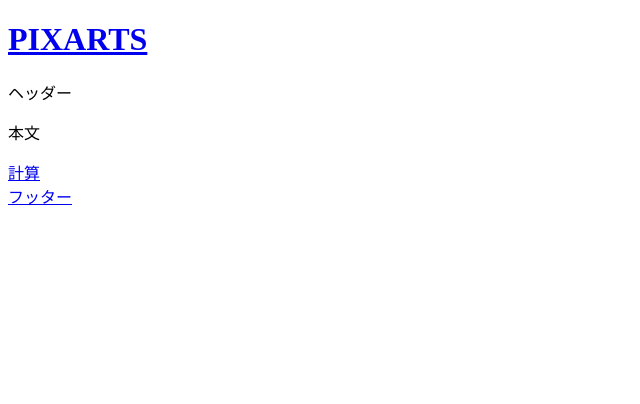
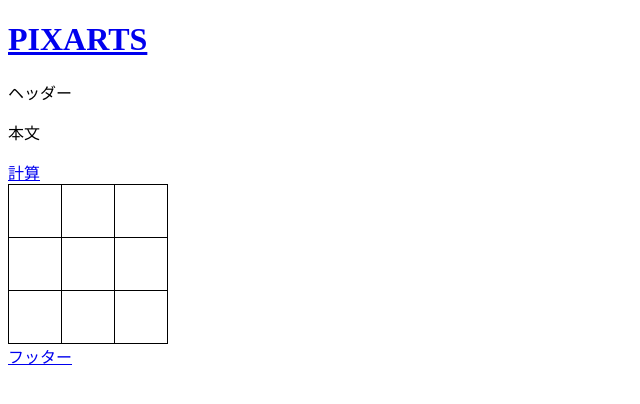
Before and after one commit to samujoh/keisan.io, a plain HTML site: page index.html in a window 1280 px wide. Shown: the whole page, without its empty margins (0-640 px from the left). Drawn offline with Linux system fonts and the light colour scheme.

Commit message:
Update index.html

```diff
--- a/index.html
+++ b/index.html
@@ -18,6 +18,18 @@
 <link rel="canonical" href=""> <!--URLの正式表記-->
 <link rel="icon" href="favicon.ico">
 <link rel="apple-touch-icon" href="icon.png">
+    <style>
+  table {
+    border-collapse: collapse;
+  }
+  td {
+    width: 50px;
+    height: 50px;
+    border: 1px solid black;
+    background-color: white;
+    cursor: pointer;
+  }
+</style>
 </head>
 <body>
     <header>
@@ -27,6 +39,34 @@
 
     <p>本文</p>
     <a href="cal/keisan.html">計算</a>
+    <table id="clickableTable">
+  <tr>
+    <td onclick="changeColor(this)"></td>
+    <td onclick="changeColor(this)"></td>
+    <td onclick="changeColor(this)"></td>
+  </tr>
+  <tr>
+    <td onclick="changeColor(this)"></td>
+    <td onclick="changeColor(this)"></td>
+    <td onclick="changeColor(this)"></td>
+  </tr>
+  <tr>
+    <td onclick="changeColor(this)"></td>
+    <td onclick="changeColor(this)"></td>
+    <td onclick="changeColor(this)"></td>
+  </tr>
+</table>
+
+<script>
+  function changeColor(cell) {
+    if (cell.style.backgroundColor === "white") {
+      cell.style.backgroundColor = "black";
+    } else {
+      cell.style.backgroundColor = "white";
+    }
+  }
+</script>
+
     <footer>
         <a href="#">フッター</a>
     </footer>
```
